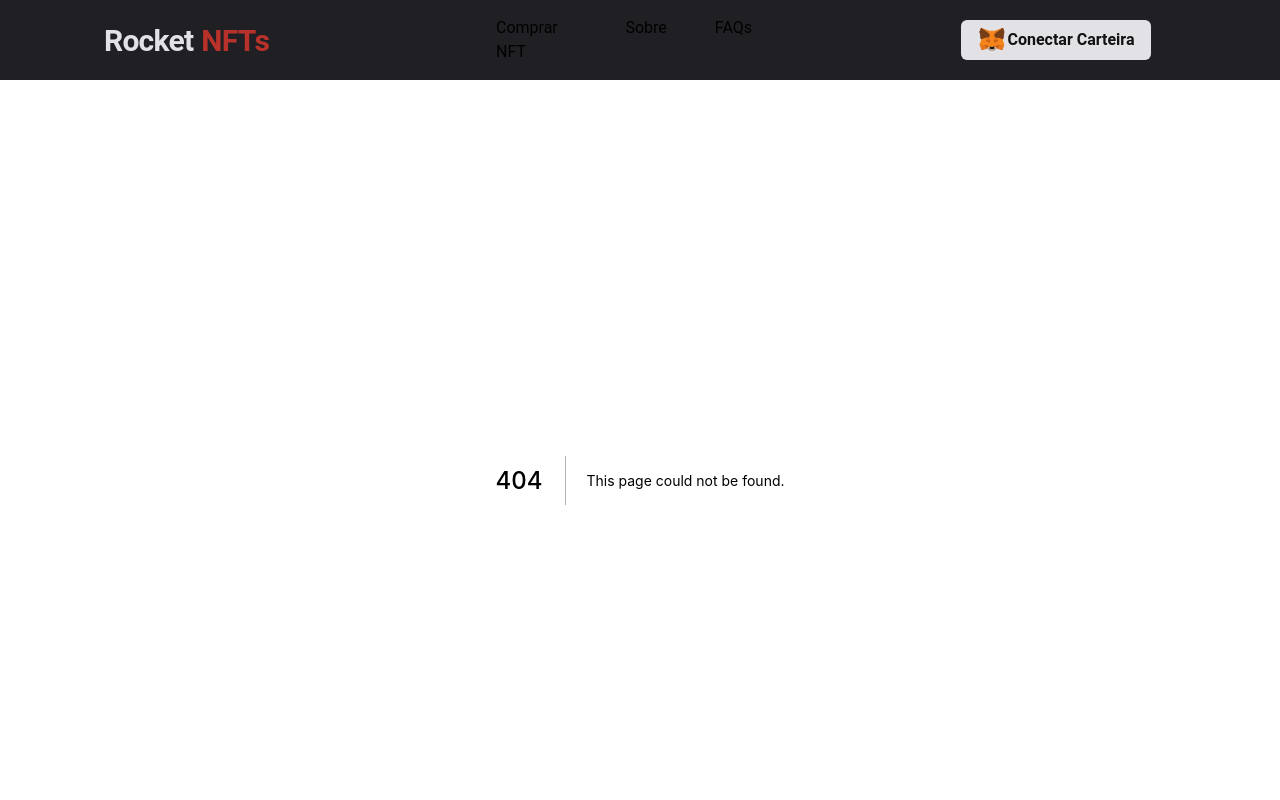
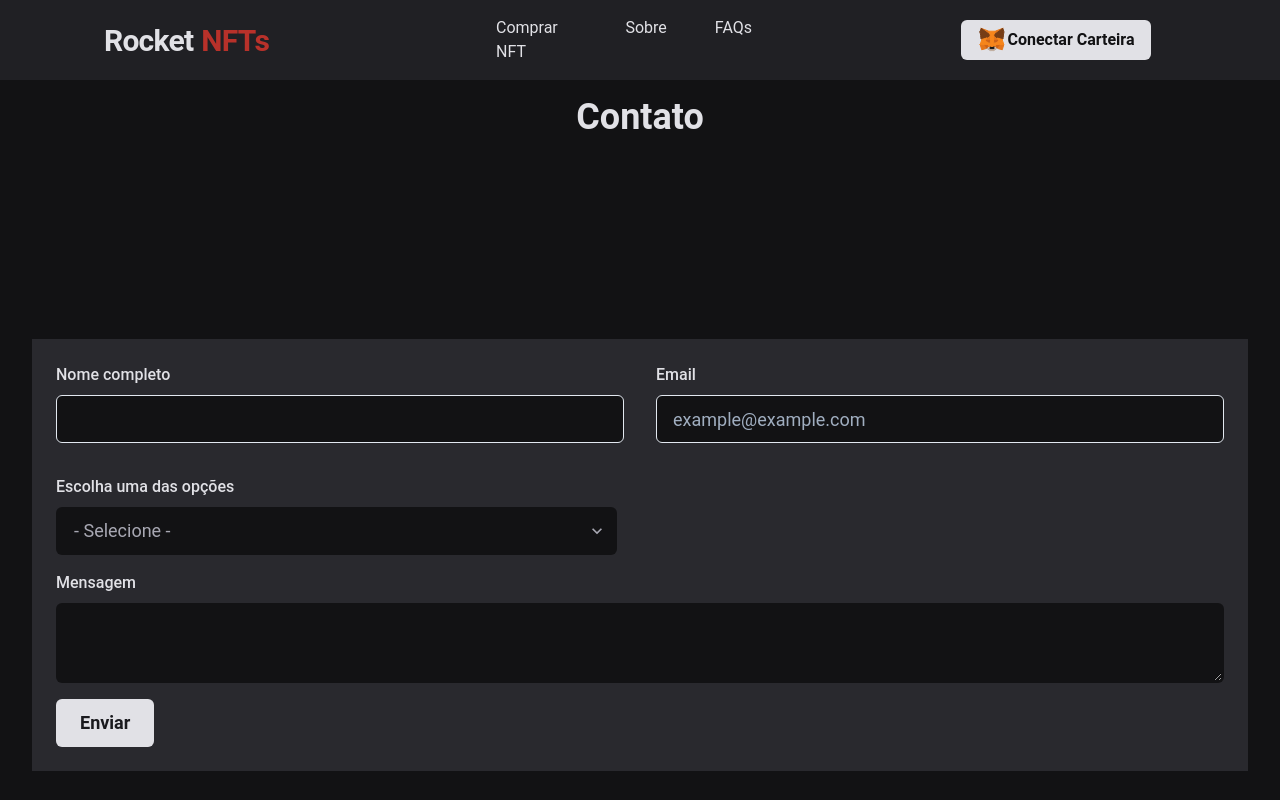
Before and after one commit to aleksanderpalamar/rocket-nft, a Next.js app: page /contato in a window 1280 px wide. Before the commit this address had no page. Shown: the top 800 px of the page. Built offline with nearby package versions, Linux system fonts and the light colour scheme.

Commit message:
create page contact, component Input, Select and Textarea

```diff
--- a/package.json
+++ b/package.json
@@ -11,6 +11,7 @@
     "@chakra-ui/react": "^1.8.3",
     "@emotion/react": "^11",
     "@emotion/styled": "^11",
+    "@metamask/detect-provider": "^1.2.0",
     "framer-motion": "^5",
     "next": "12.0.10",
     "react": "17.0.2",
--- a/src/components/Footer/index.tsx
+++ b/src/components/Footer/index.tsx
@@ -8,7 +8,7 @@ import {
   Stack,
 } from "@chakra-ui/react";
 import Link from "next/link";
-import { Input } from "../Form";
+import { Input } from "../Form/Input";
 import { Logo } from "../Header/Logo";
 import { NavSection } from "../Sidebar/NavSection";
 
--- /dev/null
+++ b/src/components/Form/Select.tsx
@@ -0,0 +1,55 @@
+import { forwardRef, ForwardRefRenderFunction } from "react";
+import {
+  FormControl,
+  FormErrorMessage,
+  FormLabel,
+  Select as ChakraSelect,
+  SelectProps as ChakraSelectProps,
+} from "@chakra-ui/react";
+import { FieldError } from "react-hook-form";
+
+interface SelectProps extends ChakraSelectProps {
+  name: string;
+  options?: string[];
+  label?: string;
+  error?: FieldError;
+}
+
+const SelectBase: ForwardRefRenderFunction<HTMLInputElement, SelectProps> = ({
+  name,
+  options,
+  label,
+  error = null,
+  ...rest
+}) => {
+  return (
+    <>
+      <FormControl isInvalid={!!error}>
+        {!!label && <FormLabel htmlFor={name}>{label}</FormLabel>}
+        <ChakraSelect
+          name={name}
+          id={name}
+          focusBorderColor="red.500"
+          bgColor="gray.950"
+          w={["100%", "48%"]}
+          variant="filled"
+          _hover={{
+            bgColor: "gray.950",
+            borderColor: "red.400",
+          }}
+          size="lg"
+          {...rest}
+        >
+          {options.map((option) => (
+            <option key={option} value={option}>
+              {option}
+            </option>
+          ))}
+        </ChakraSelect>
+        {!!error && <FormErrorMessage>{error.message}</FormErrorMessage>}
+      </FormControl>
+    </>
+  );
+};
+
+export const Select = forwardRef(SelectBase);
--- /dev/null
+++ b/src/components/Form/Textarea.tsx
@@ -0,0 +1,39 @@
+import { forwardRef, ForwardRefRenderFunction } from "react";
+import {
+  FormControl,
+  FormLabel,
+  Textarea as ChakraTextarea,
+  TextareaProps as ChakraTextareaProps,
+} from "@chakra-ui/react";
+
+interface TextareaProps extends ChakraTextareaProps {
+  name: string;
+  label?: string;
+}
+
+const TextareaBase: ForwardRefRenderFunction<
+  HTMLTextAreaElement,
+  TextareaProps
+> = ({ name, label }) => {
+  return (
+    <>
+      <FormControl>
+        {!!label && <FormLabel mt="4" htmlFor={name}>{label}</FormLabel>}
+        <ChakraTextarea
+          name={name}
+          id={name}
+          focusBorderColor="red.500"
+          bgColor="gray.950"
+          variant="filled"
+          _hover={{
+            bgColor: "gray.950",
+            borderColor: "red.400",
+          }}
+          size="lg"
+        />
+      </FormControl>
+    </>
+  );
+};
+
+export const Textarea = forwardRef(TextareaBase);
--- a/src/components/Header/index.tsx
+++ b/src/components/Header/index.tsx
@@ -2,7 +2,6 @@ import {
   IconButton,
   Flex,
   useBreakpointValue,
-  useMediaQuery,
   Icon,
 } from "@chakra-ui/react";
 
--- /dev/null
+++ b/src/pages/contato/index.tsx
@@ -0,0 +1,76 @@
+/* eslint-disable @next/next/link-passhref */
+import {
+  Box,
+  Flex,
+  FormControl,
+  VStack,
+  SimpleGrid,
+  Button,
+} from "@chakra-ui/react";
+import Head from "next/head";
+
+import { Heading } from "../../components/Heading";
+import { Input } from "../../components/Form/Input";
+import { Select } from "../../components/Form/Select";
+import { Textarea } from "../../components/Form/Textarea";
+
+export default function Contato() {
+  return (
+    <>
+      <Head>
+        <title>Contato | Rocket NFTs</title>
+      </Head>
+      <Heading title="Contato" />
+      <Flex
+        w="100%"
+        maxW={1280}
+        d="flex"
+        px={["4", "4", "8"]}
+        py={["4", "4", "8"]}
+        mx="auto"
+        justifyContent="center"
+        height="100vh"
+        alignItems="center"
+      >
+        <Box flex="1" bg="gray.800" p={["4", "4", "6"]}>
+          <FormControl>
+            <VStack spacing={["6", "8"]} mb="8">
+              <SimpleGrid minChildWidth="240px" spacing={["6", "8"]} w="100%">
+                <Input name="name" color="gray.100" label="Nome completo" />
+                <Input
+                  name="email"
+                  type="email"
+                  label="Email"
+                  color="gray.100"
+                  placeholder="example@example.com"
+                />
+              </SimpleGrid>
+            </VStack>
+            <Select
+              name="select"
+              label="Escolha uma das opções"
+              color="gray.300"
+              options={[
+                " - Selecione - ",
+                "",
+              ]}
+            />
+            <Textarea
+              name="message"
+              label="Mensagem"
+              placeholder="Digite sua mensagem aqui"
+            />
+          </FormControl>
+          <Button
+            as="a"
+            size="lg"
+            color="gray.900"
+            mt="4"
+          >
+            Enviar
+          </Button>
+        </Box>
+      </Flex>
+    </>
+  );
+}
```
Also changed, not shown: src/components/Form/Input.tsx (renamed from src/components/Form/index.tsx), src/components/Header/ButtonSignIn.tsx (line endings or trailing spaces), 1 other file (tests, documents, lock files or other folders).
